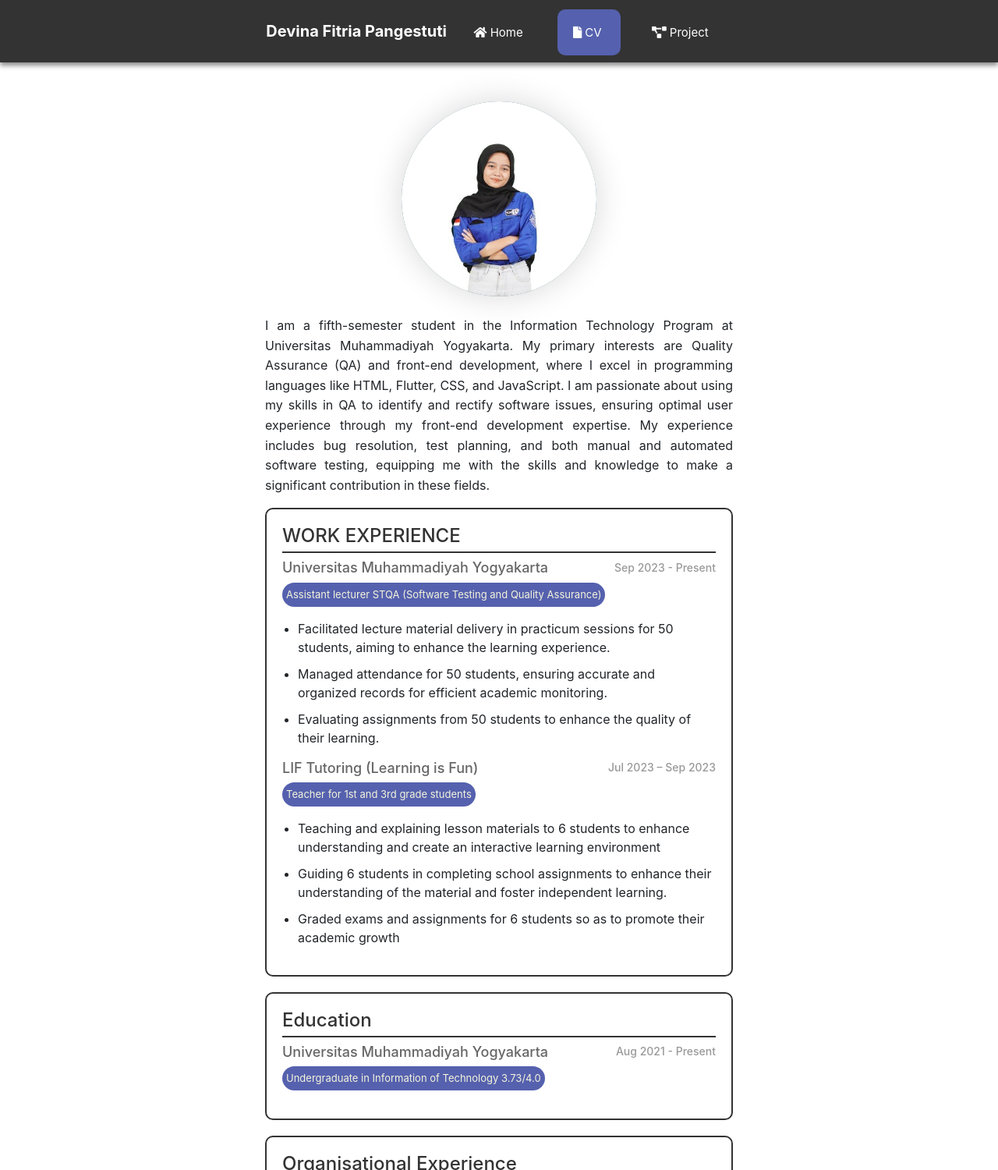
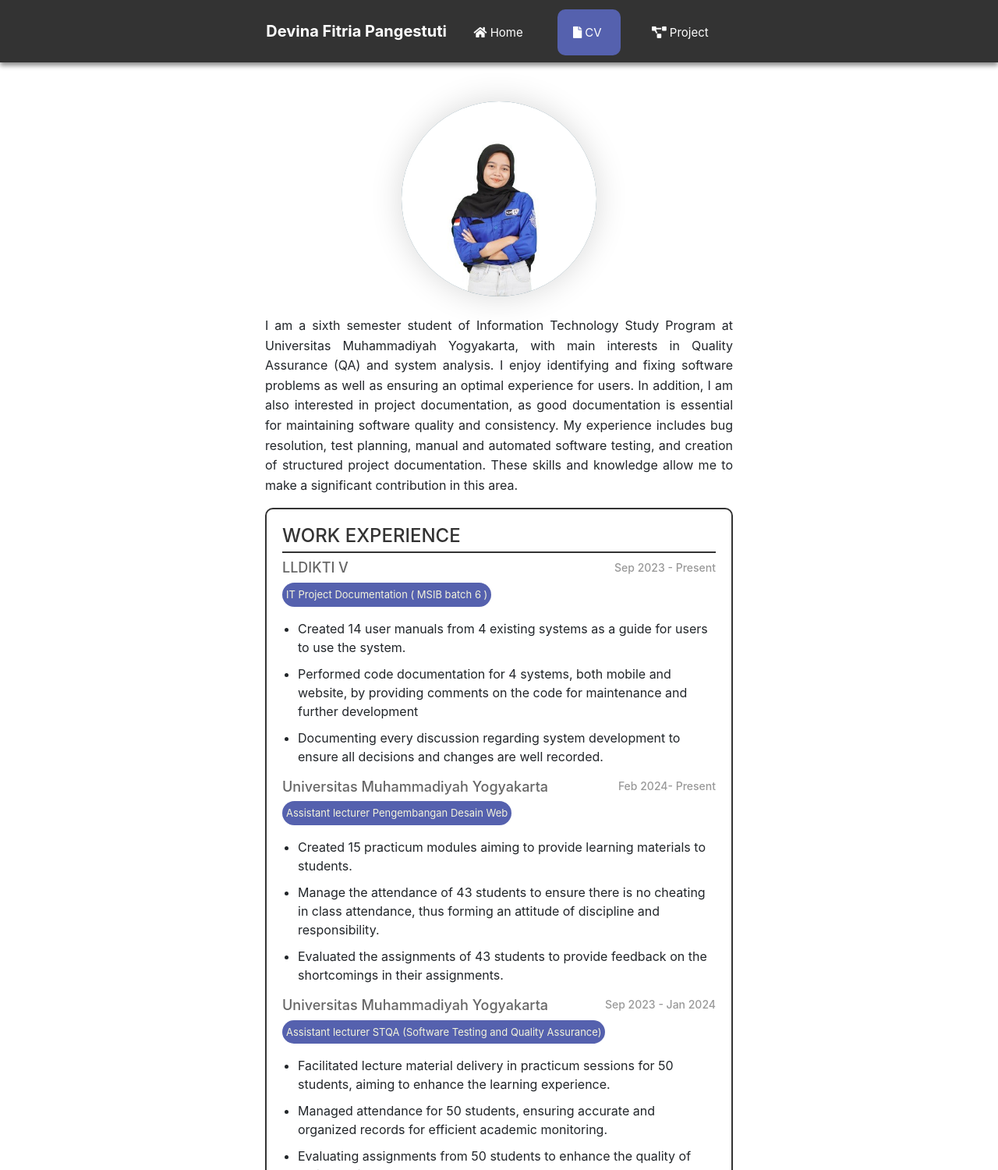
Before and after one commit to Devina02/Portofolio, a plain HTML site: page cv.html in a window 1280 px wide. Shown: the top 1500 px of the page at 78% size. Drawn offline with nearby package versions, Linux system fonts and the light colour scheme.

Commit message:
Add new experience

```diff
--- a/cv.html
+++ b/cv.html
@@ -38,12 +38,38 @@
             <img src="imagee.jpg" alt="Devina Fitria">
         </div>
         <div class="resume">
-            <p>I am a fifth-semester student in the Information Technology Program at Universitas Muhammadiyah Yogyakarta. My primary interests are Quality Assurance (QA) and front-end development, where I excel in programming languages like HTML, Flutter, CSS, and JavaScript. I am passionate about using my skills in QA to identify and rectify software issues, ensuring optimal user experience through my front-end development expertise. My experience includes bug resolution, test planning, and both manual and automated software testing, equipping me with the skills and knowledge to make a significant contribution in these fields.</p>
+            <p>I am a sixth semester student of Information Technology Study Program at Universitas Muhammadiyah Yogyakarta, with main interests
+                in Quality Assurance (QA) and system analysis. I enjoy identifying and fixing software problems as well as ensuring an optimal experience
+                for users. In addition, I am also interested in project documentation, as good documentation is essential for maintaining software quality
+                and consistency. My experience includes bug resolution, test planning, manual and automated software testing, and creation of structured
+                project documentation. These skills and knowledge allow me to make a significant contribution in this area. </p>
             <div class="experience">
                 <h2>WORK EXPERIENCE</h2>
                 <h3>
+                    LLDIKTI V
+                    <span>Sep 2023 - Present</span>
+                </h3>
+                <P>IT Project Documentation ( MSIB batch 6 ) </p>
+                <ul>
+                    <li>Created 14 user manuals from 4 existing systems as a guide for users to use the system.</li>
+                    <li>Performed code documentation for 4 systems, both mobile and website, by providing comments on the code for maintenance and
+                        further development</li>
+                    <li>Documenting every discussion regarding system development to ensure all decisions and changes are well recorded.</li>
+                </ul>
+                <h3>
                     Universitas Muhammadiyah Yogyakarta
-                    <span>Sep 2023 - Present</span>
+                    <span>Feb 2024- Present</span>
+                </h3>
+                <p>Assistant lecturer Pengembangan Desain Web </p>
+                <ul>
+                    <li>Created 15 practicum modules aiming to provide learning materials to students.  </li>
+                    <li>Manage the attendance of 43 students to ensure there is no cheating in class attendance, thus forming an attitude of discipline
+                        and responsibility. </li>
+                    <li>Evaluated the assignments of 43 students to provide feedback on the shortcomings in their assignments.</li>
+                </ul>
+                <h3>
+                    Universitas Muhammadiyah Yogyakarta
+                    <span>Sep 2023 - Jan 2024</span>
                 </h3>
                 <p>Assistant lecturer STQA (Software Testing and Quality Assurance)</p>
                 <ul>
```
Also changed, not shown: index.html (+1 -1 lines).
